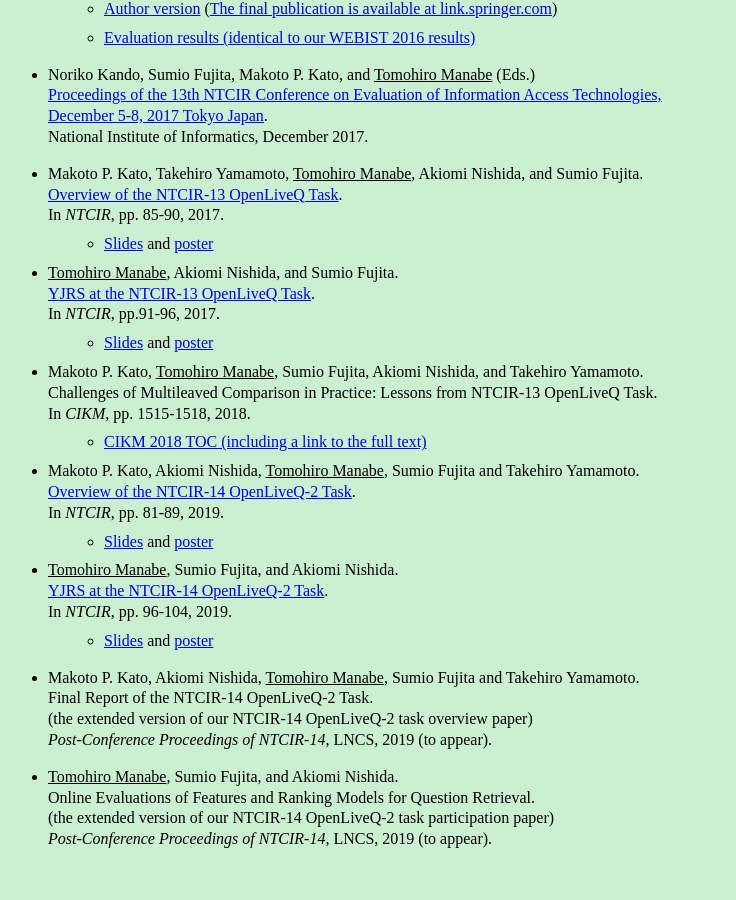
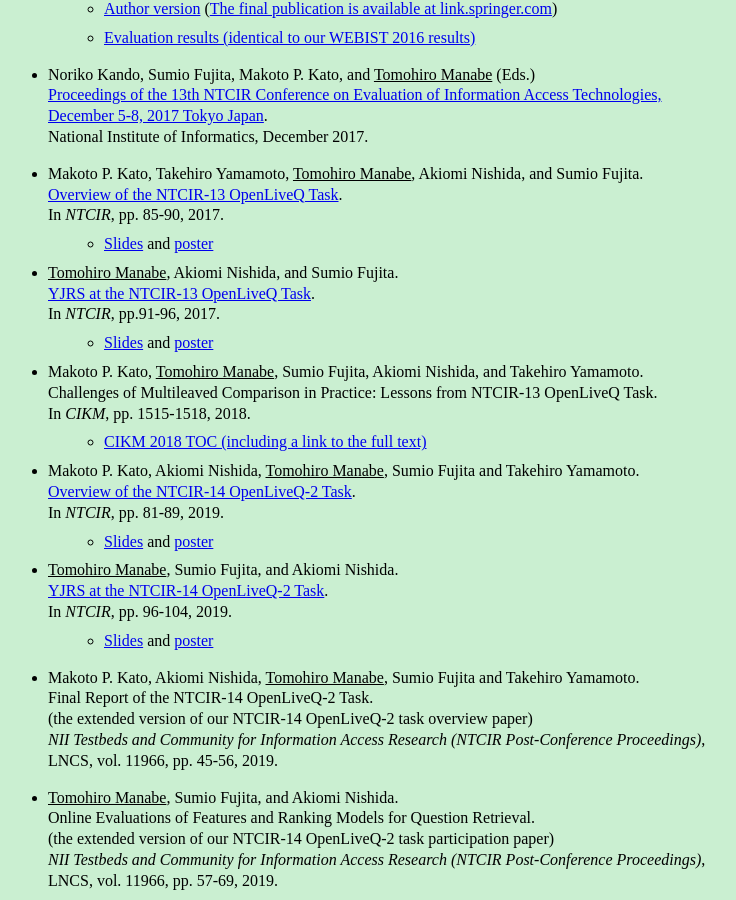
Before and after one commit to tmanabe/tmanabe.github.io, a Jekyll site: the page built from papers.md, in a window 1280 px wide and 900 px high, scrolled down 1255 px. Shown: the whole window, without its empty margins (16-752 px from the left). Built offline with Jekyll 4.4.1, drawn with Linux system fonts in a browser that asks for light colours; before the commit the page ends 2113 px from its top, so only the background shows below that.

Commit message:
28th commit

```diff
--- a/_data/papers.yml
+++ b/_data/papers.yml
@@ -82,9 +82,11 @@
     Makoto P. Kato, Akiomi Nishida, <u>Tomohiro Manabe</u>, Sumio Fujita and Takehiro Yamamoto.<br />
     Final Report of the NTCIR-14 OpenLiveQ-2 Task.<br />
     (the extended version of our NTCIR-14 OpenLiveQ-2 task overview paper)<br />
-    _Post-Conference Proceedings of NTCIR-14_, LNCS, 2019 (to appear).
+    _NII Testbeds and Community for Information Access Research (NTCIR Post-Conference Proceedings)_,<br />
+    LNCS, vol. 11966, pp. 45-56, 2019.
 ntcir193: >
     <u>Tomohiro Manabe</u>, Sumio Fujita, and Akiomi Nishida.<br />
     Online Evaluations of Features and Ranking Models for Question Retrieval.<br />
     (the extended version of our NTCIR-14 OpenLiveQ-2 task participation paper)<br />
-    _Post-Conference Proceedings of NTCIR-14_, LNCS, 2019 (to appear).
+    _NII Testbeds and Community for Information Access Research (NTCIR Post-Conference Proceedings)_,<br />
+    LNCS, vol. 11966, pp. 57-69, 2019.
--- a/_layouts/index.html
+++ b/_layouts/index.html
@@ -47,7 +47,7 @@
             </li>
         </ul>
 	{{ content }}
-        <a href="https://home.unicode.org/adopt-a-character/" title="Official Bronze Sponsor - Unicode Consortium - Adopt a Character - 鍋">
+        <a href="https://home.unicode.org/adopt-a-character/about-adopt-a-character/" title="Official Bronze Sponsor - Unicode Consortium - Adopt a Character - 鍋">
             <img width="216" height="216" src="bronze-934B.png" />
         </a>
     </body>
```
